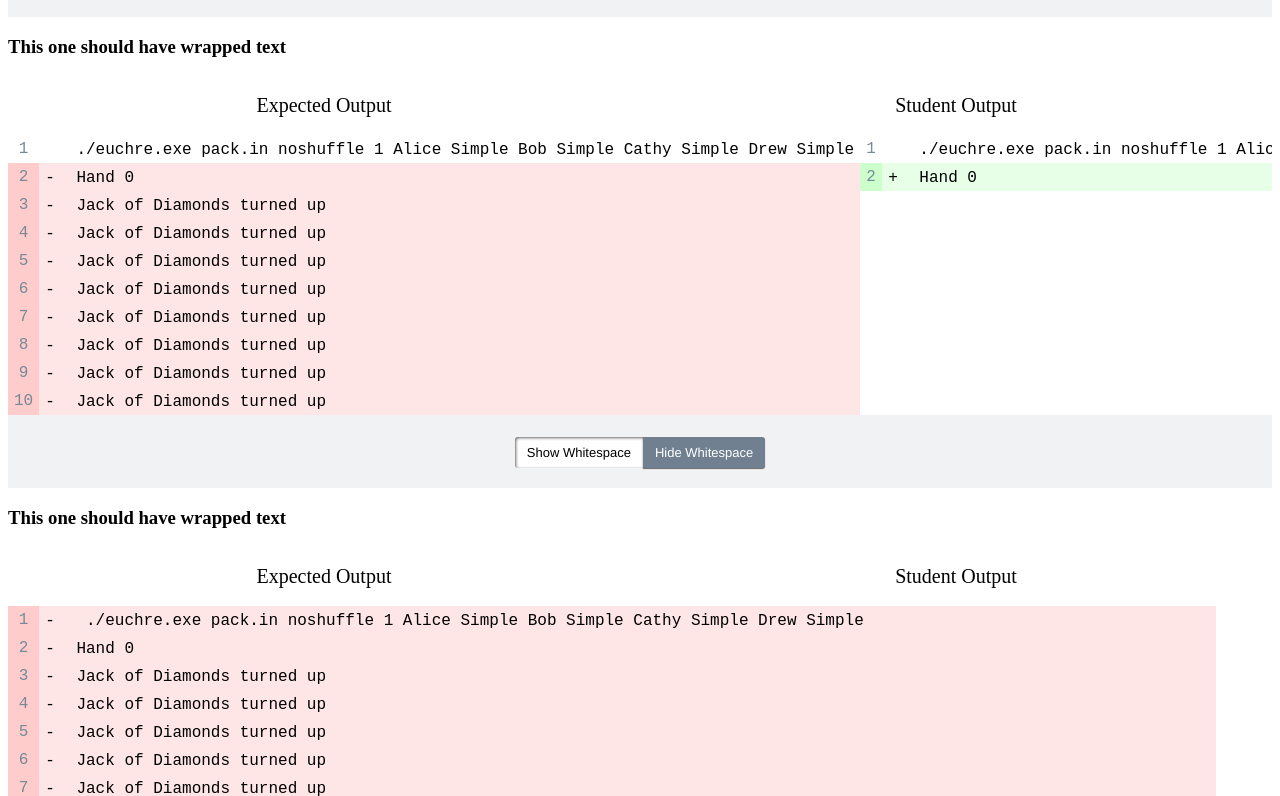
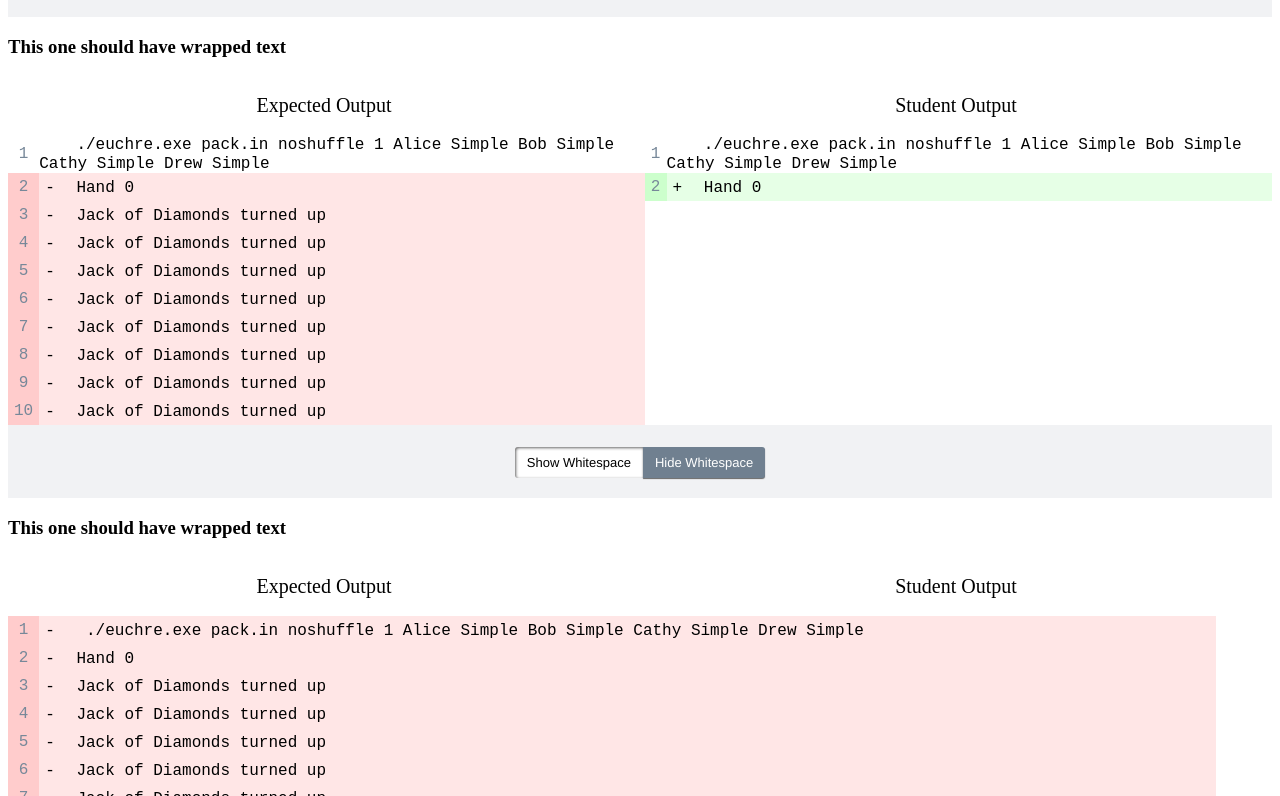
Before and after one commit to eecs-autograder/ag-website-vue, a Vue app: page / in a window 1280 px wide. Shown: the part 664-1460 px from the top of the page. Built offline with nearby package versions, Linux system fonts and the light colour scheme.

Commit message:
Fixed text wrapping in diff. Working on making the two halves of the diff always equal width.

```diff
--- a/src/components/diff.vue
+++ b/src/components/diff.vue
@@ -173,25 +173,31 @@ export default class Diff extends Vue {
 
 .diff-headers {
   width: 100%;
-  display: flex;
 }
 
 .header {
-  flex: 1;
+  display: inline-block;
+  width: 50%;
 
   font-size: 20px;
   font-weight: 500;
   margin: 0;
-  padding: 18px 10px 18px 10px;
+  padding: 18px 0;
+
   text-align: center;
 }
 
 #diff-body-wrapper {
   overflow-y: scroll;
+  overflow-wrap: break-word;
 }
 
 #diff-body {
   width: 100%;
+}
+
+#diff-body > td {
+  max-width: 49%;
 }
 
 .line-num, .prefix, .content {
@@ -215,8 +221,9 @@ export default class Diff extends Vue {
 }
 
 .content {
-  white-space: pre;
+  white-space: pre-wrap;
   word-break: break-word;
+  word-wrap: break-word;
 }
 
 $negative-color: hsl(0, 100%, 95%);
```
